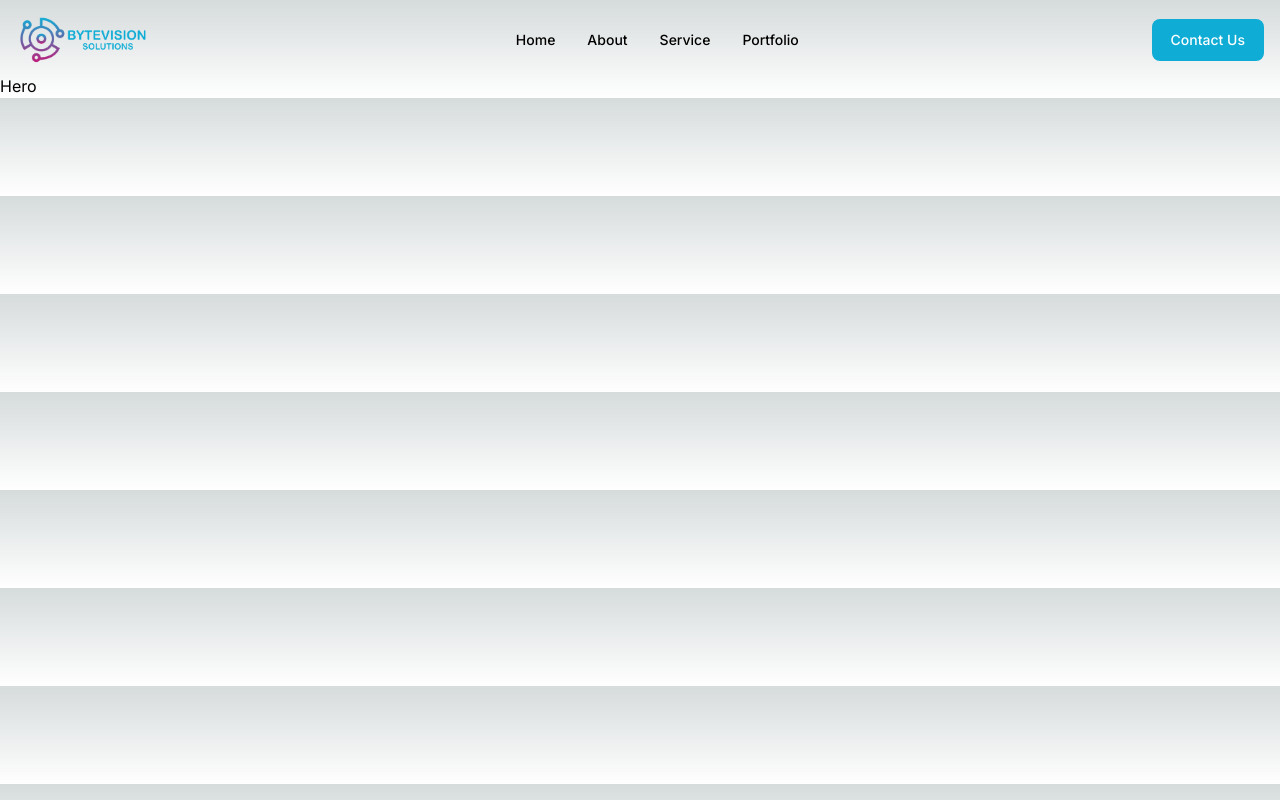
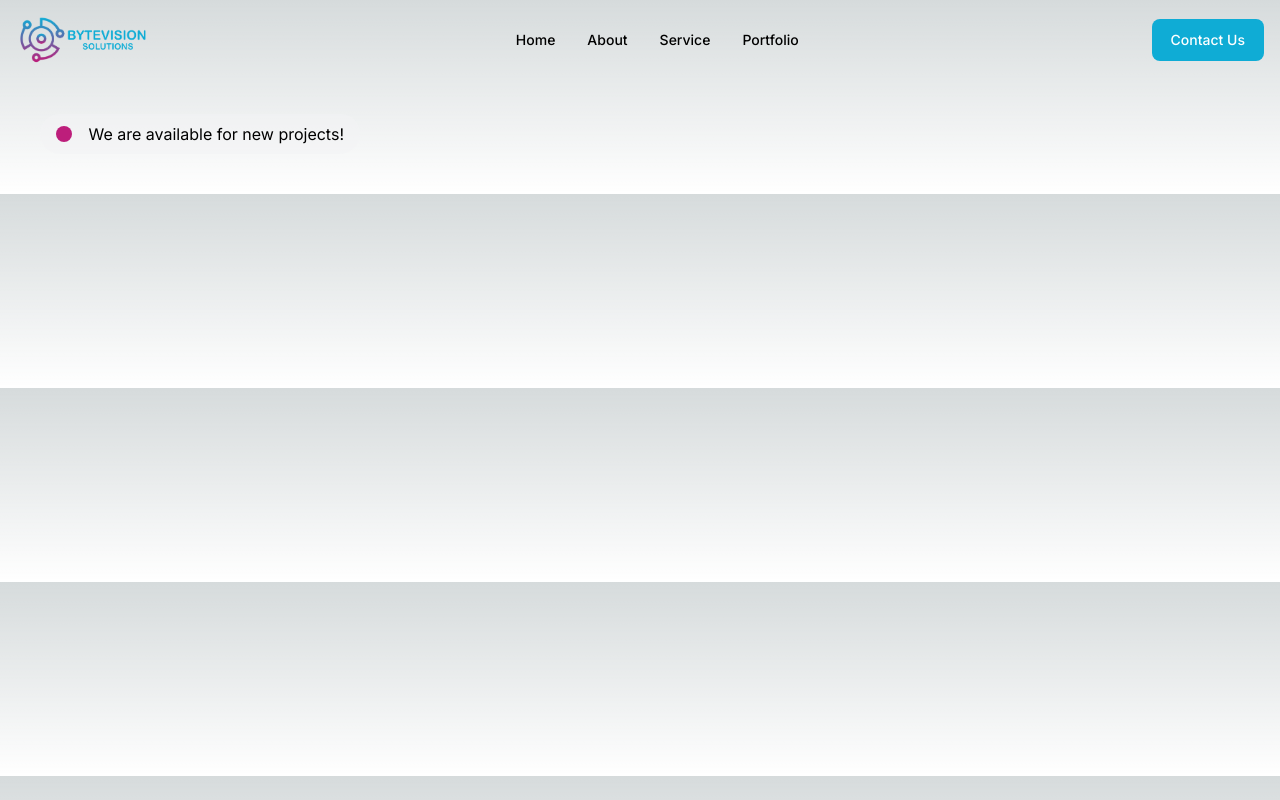
Before and after one commit to SyedSumaimaly/Bytevison-Solutions-Web, a Next.js app: page / in a window 1280 px wide. Built offline with nearby package versions, Linux system fonts and the light colour scheme.

Commit message:
hero section

```diff
--- a/app/globals.css
+++ b/app/globals.css
@@ -8,6 +8,7 @@
   --background-end-rgb: 255, 255, 255;
   --primary: #0FACD5;
   --secondary: #BD1E7B;
+  --lightgray: rgb(206, 206, 206);
 }
 
 @media (prefers-color-scheme: dark) {
--- a/components/section/Hero.jsx
+++ b/components/section/Hero.jsx
@@ -2,10 +2,19 @@ import React from 'react'
 
 const Hero = () => {
   return (
-    <section>
-        Hero
+    <section className="p-10 grid grid-cols-3">
+      <div className="col-span-1">
+        <div className="flex items-center justify-between w-[80%] bg-gray-100/50 py-2 px-4 rounded-full">
+          <div className="h-4 w-4 bg-[--secondary] rounded-full"></div>
+          <span>We are available for new projects!</span>
+        </div>
+        <div></div>
+        <div></div>
+      </div>
+      <div className="col-span-1"></div>
+      <div className="col-span-1"></div>
     </section>
-  )
+  );
 }
 
 export default Hero;
```
Also changed, not shown: public/images/Image-Hero-1.png (added).
